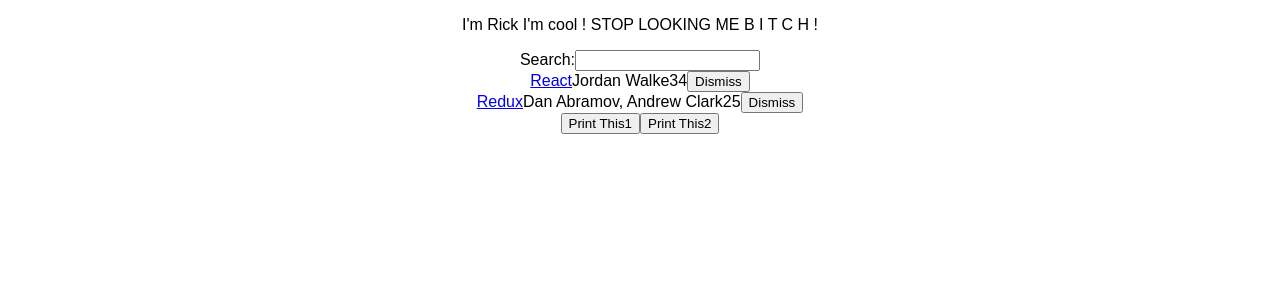
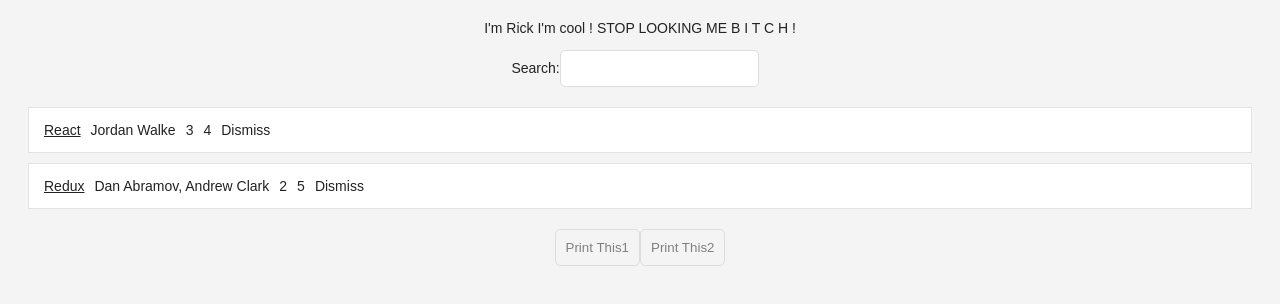
Before and after one commit to LawlietZe/TheRoadToLearn-React, a React (Create React App) app: page / in a window 1280 px wide. Shown: the top 304 px of the page. Built offline with nearby package versions, Linux system fonts and the light colour scheme.

Commit message:
add component style

```diff
--- a/src/App.css
+++ b/src/App.css
@@ -26,3 +26,65 @@
   from { transform: rotate(0deg); }
   to { transform: rotate(360deg); }
 }
+.page {
+  margin: 20px;
+}
+
+.interactions {
+  text-align: center;
+}
+
+.table {
+  margin: 20px 0;
+}
+
+.table-header {
+  display: flex;
+  line-height: 24px;
+  font-size: 16px;
+  padding: 0 10px;
+  justify-content: space-between;
+}
+
+.table-empty {
+  margin: 200px;
+  text-align: center;
+  font-size: 16px;
+}
+.table-row {
+  display: flex;
+  line-height: 24px;
+  white-space: nowrap;
+  margin: 10px 0;
+  padding: 10px;
+  background: #ffffff;
+  border: 1px solid #e3e3e3;
+}
+
+.table-header>span {
+  overflow: hidden;
+  text-overflow: ellipsis;
+  padding: 0 5px;
+}
+
+.table-row>span {
+  overflow: hidden;
+  text-overflow: ellipsis;
+  padding: 0 5px;
+}
+
+.button-inline {
+  border-width: 0;
+  background: transparent;
+  color: inherit;
+  text-align: inherit;
+  -webkit-font-smoothing: inherit;
+  padding: 0;
+  font-size: inherit;
+  cursor: pointer;
+}
+
+.button-active {
+  border-radius: 0;
+  border-bottom: 1px solid #38BB6C;
+}
--- a/src/App.js
+++ b/src/App.js
@@ -53,13 +53,17 @@
     const { searchItem, list } = this.state;
     return (
       <div className="App">
+        <div className="page">
           <p>{this.state.speaker}</p>
+          <div className="interactions">
             <Search value={searchItem} onChange={ this.onSearchChange }>
               Search:
             </Search>
+          </div>
           <Table list={list} pattern={searchItem} onDismiss={this.onDismiss} />
           <button onClick={this.printThis}>Print This1</button>
           <button onClick={()=>{this.printThis()}}>Print This2</button>
+        </div>
       </div>
     );
   }
@@ -84,16 +88,25 @@
 class Table extends Component{
   render(){
     const { list, pattern, onDismiss} = this.props;
+    const largeColumn = {
+      width: '40%',
+    };
+    const midColumn = {
+      width: '30%',
+    };
+    const smallColumn = {
+      width: '10%',
+    };
     return(
-      <div>
+      <div className="table">
         {list.filter(isSearched(pattern)).map(item =>
-          <div key={item.objectID}>
-            <span><a href={item.url}>{item.title}</a></span>
-            <span>{item.author}</span>
-            <span>{item.num_comments}</span>
-            <span>{item.points}</span>
-            <span>
-              <Button onClick={()=>{
+          <div key={item.objectID} className="table-row">
+            <span style={{ largeColumn }} ><a href={item.url}>{item.title}</a></span>
+            <span style={{ midColumn }} >{item.author}</span>
+            <span style={{ smallColumn }} >{item.num_comments}</span>
+            <span style={{ smallColumn }} >{item.points}</span>
+            <span style={{ smallColumn }}>
+              <Button className="button-inline" onClick={()=>{
                 onDismiss(item.objectID)
               }}
               >
--- a/src/index.css
+++ b/src/index.css
@@ -1,5 +1,45 @@
 body {
+  color: #222;
+  background: #f4f4f4;
+  font: 400 14px CoreSans, Arial, sans-serif;
+}
+
+a {
+  color: #222;
+}
+
+a:hover {
+  text-decoration: underline;
+}
+
+ul,
+li {
+  list-style: none;
+  padding: 0;
   margin: 0;
-  padding: 0;
-  font-family: sans-serif;
 }
+
+input {
+  padding: 10px;
+  border-radius: 5px;
+  outline: none;
+  margin-right: 10px;
+  border: 1px solid #dddddd;
+}
+
+button {
+  padding: 10px;
+  border-radius: 5px;
+  border: 1px solid #dddddd;
+  background: transparent;
+  color: #808080;
+  cursor: pointer;
+}
+
+button:hover {
+  color: #222;
+}
+
+*:focus {
+  outline: none;
+}
```
Lines whose indentation alone changed are shown as unchanged.
